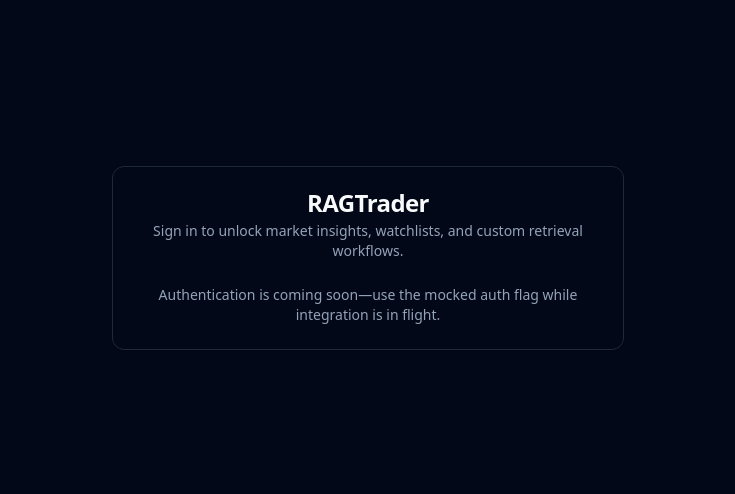
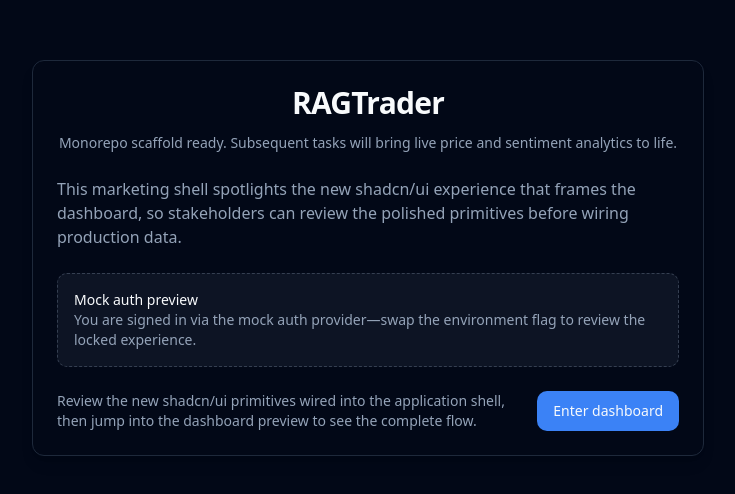
Before and after one commit to HBPol/rag-trader, a Next.js app in the folder web/: page / in a window 1280 px wide. Shown: the part 142-636 px from the top of the page, without its empty margins (272-1007 px from the left). Built offline with nearby package versions, Linux system fonts and the light colour scheme.

Commit message:
Removed AuthGate wrapper for public access

```diff
--- a/web/src/app/page.tsx
+++ b/web/src/app/page.tsx
@@ -1,6 +1,5 @@
 import Link from "next/link";
 
-import AuthGate from "@/components/AuthGate";
 import {
   Button,
   Card,
@@ -12,14 +11,13 @@ import {
 
 export default function Home() {
   return (
-    <AuthGate>
     <main className="flex min-h-screen items-center justify-center bg-background p-6">
       <Card className="w-full max-w-2xl shadow-lg">
         <CardHeader className="space-y-3 text-center">
           <CardTitle className="text-3xl">RAGTrader</CardTitle>
           <CardDescription>
-              Monorepo scaffold ready. Subsequent tasks will bring live price
-              and sentiment analytics to life.
+            Monorepo scaffold ready. Subsequent tasks will bring live price and
+            sentiment analytics to life.
           </CardDescription>
         </CardHeader>
         <CardContent className="space-y-6">
@@ -31,8 +29,8 @@ export default function Home() {
           <div className="rounded-md border border-dashed border-muted-foreground/30 bg-muted/40 p-4 text-sm text-muted-foreground">
             <p className="font-medium text-foreground">Mock auth preview</p>
             <p>
-                You are signed in via the mock auth provider—swap the
-                environment flag to review the locked experience.
+              You are signed in via the mock auth provider—swap the environment
+              flag to review the locked experience.
             </p>
           </div>
           <div className="flex flex-col gap-3 sm:flex-row sm:items-center sm:justify-between">
@@ -48,6 +46,5 @@ export default function Home() {
         </CardContent>
       </Card>
     </main>
-    </AuthGate>
   );
 }
```
Also changed, not shown: 1 other file (tests, documents, lock files or other folders). Lines whose indentation alone changed are shown as unchanged.
